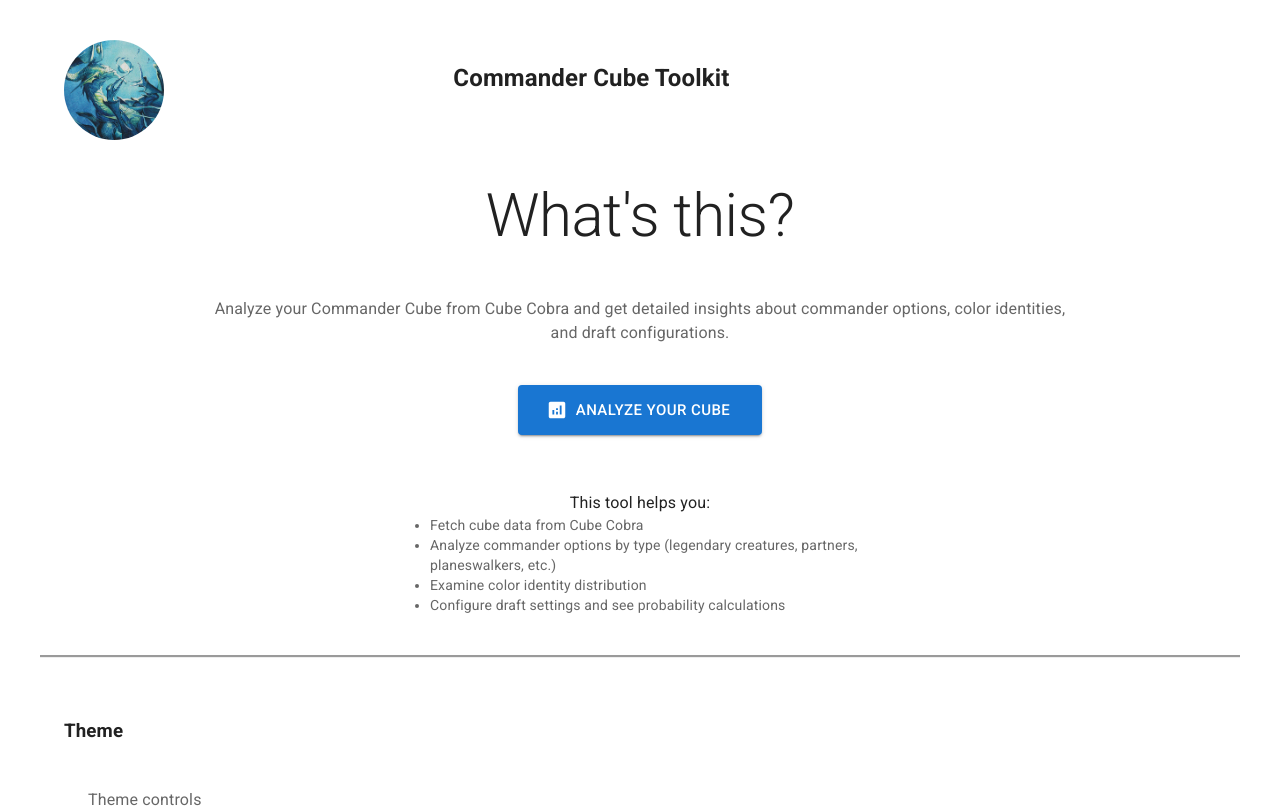
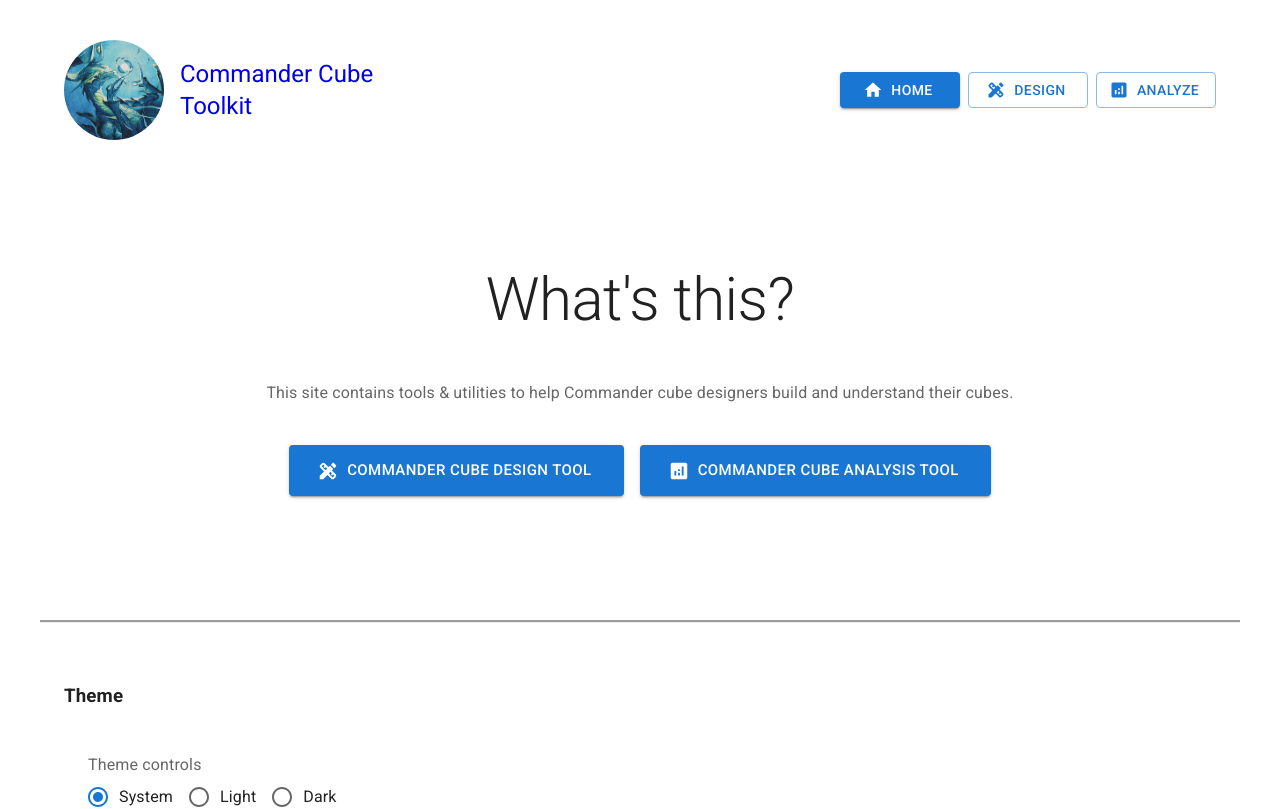
Before and after one commit to JJ-Kamminga/commander-cube-analysis, a Next.js app: page / in a window 1280 px wide. Shown: the top 809 px of the page. Built offline with nearby package versions, Linux system fonts and the light colour scheme.

Commit message:
clean up design

```diff
--- a/src/app/page.tsx
+++ b/src/app/page.tsx
@@ -2,7 +2,7 @@
 
 import { Container, Typography, Button, Box } from "@mui/material";
 import Link from "next/link";
-import { Analytics } from '@mui/icons-material';
+import { Analytics, DesignServices } from '@mui/icons-material';
 
 export default function HomePage() {
   return (
@@ -23,10 +23,20 @@ export default function HomePage() {
         </Typography>
 
         <Typography variant="body1" color="text.secondary">
-          Analyze your Commander Cube from Cube Cobra and get detailed insights about commander options, color identities, and draft configurations.
+          This site contains tools & utilities to help Commander cube designers build and understand their cubes.
         </Typography>
 
-        <Box sx={{ mt: 2 }}>
+        <Box sx={{ mt: 2, display: 'flex', gap: 2, flexWrap: 'wrap', justifyContent: 'center' }}>
+          <Button
+            component={Link}
+            href="/design"
+            variant="contained"
+            size="large"
+            startIcon={<DesignServices />}
+            sx={{ px: 4, py: 1.5 }}
+          >
+            Commander Cube design tool
+          </Button>
           <Button
             component={Link}
             href="/analyze"
@@ -35,22 +45,8 @@ export default function HomePage() {
             startIcon={<Analytics />}
             sx={{ px: 4, py: 1.5 }}
           >
-            Analyze Your Cube
+            Commander Cube analysis tool
           </Button>
-        </Box>
-
-        <Box sx={{ mt: 4 }}>
-          <Typography variant="body1">
-            This tool helps you:
-          </Typography>
-          <Typography variant="body2" component="div" color="text.secondary">
-            <ul style={{ textAlign: 'left', maxWidth: '500px', margin: '0 auto' }}>
-              <li>Fetch cube data from Cube Cobra</li>
-              <li>Analyze commander options by type (legendary creatures, partners, planeswalkers, etc.)</li>
-              <li>Examine color identity distribution</li>
-              <li>Configure draft settings and see probability calculations</li>
-            </ul>
-          </Typography>
         </Box>
       </Box>
     </Container>
--- a/src/components/CubeListForm/CubeListForm.tsx
+++ b/src/components/CubeListForm/CubeListForm.tsx
@@ -219,7 +219,6 @@ export const CubeListForm: React.FC = () => {
 
   return (
     <>
-      <h2>Commander analysis</h2>
       {activeStep !== 0 && (
         <Button variant='outlined' onClick={handleStepReset} sx={{ mt: 1, mr: 1 }}>
           Back to step 1
--- a/src/components/Nav/Nav.tsx
+++ b/src/components/Nav/Nav.tsx
@@ -1,29 +1,60 @@
 'use client';
 
-import { Avatar, Container, Grid2 } from "@mui/material";
+import { Avatar, Container, Grid2, Box, Button, Typography } from "@mui/material";
 import Link from "next/link";
+import { usePathname } from "next/navigation";
+import { Home, DesignServices, Analytics } from '@mui/icons-material';
 
 export function Nav() {
+  const pathname = usePathname();
+
+  const navLinks = [
+    { href: '/', label: 'Home', icon: <Home /> },
+    { href: '/design', label: 'Design', icon: <DesignServices /> },
+    { href: '/analyze', label: 'Analyze', icon: <Analytics /> },
+  ];
+
   return (
     <Container component='nav' sx={{ padding: 5 }}>
-      <Grid2 container spacing={2}>
-        <Grid2 size={4}>
-          <Link href="/" style={{ cursor: 'pointer' }}>
-            <Avatar
-              src="/ddh-65-deep-analysis.jpg"
-              alt="Illustration of Deep Analysis by Jesper Ejsing"
-              sx={{ width: 100, height: 100 }}
-            />
+      <Grid2 container spacing={2} alignItems="center">
+        <Grid2 size={{ xs: 12, md: 4 }}>
+          <Link href="/" style={{ cursor: 'pointer', textDecoration: 'none' }}>
+            <Box sx={{ display: 'flex', alignItems: 'center', gap: 2 }}>
+              <Avatar
+                src="/ddh-65-deep-analysis.jpg"
+                alt="Illustration of Deep Analysis by Jesper Ejsing"
+                sx={{ width: 100, height: 100 }}
+              />
+              <Box sx={{ display: { xs: 'none', sm: 'block' } }}>
+                <Typography variant="h5" component="h1" sx={{ margin: 0 }}>
+                  Commander Cube Toolkit
+                </Typography>
+              </Box>
+            </Box>
           </Link>
         </Grid2>
-        <Grid2 size={8}>
-          <h1 style={
-            {
-              display: 'inline',
-              position: 'absolute',
-              top: '50',
-            }
-          }>Commander Cube Toolkit</h1>
+        <Grid2 size={{ xs: 12, md: 8 }}>
+          <Box
+            sx={{
+              display: 'flex',
+              gap: 1,
+              justifyContent: { xs: 'center', md: 'flex-end' },
+              flexWrap: 'wrap'
+            }}
+          >
+            {navLinks.map((link) => (
+              <Button
+                key={link.href}
+                component={Link}
+                href={link.href}
+                startIcon={link.icon}
+                variant={pathname === link.href ? 'contained' : 'outlined'}
+                sx={{ minWidth: '120px' }}
+              >
+                {link.label}
+              </Button>
+            ))}
+          </Box>
         </Grid2>
       </Grid2>
     </Container>
```
Also changed, not shown: src/app/analyze/page.tsx (+13 -1 lines), src/app/design/page.tsx (added, +29 -0 lines).
